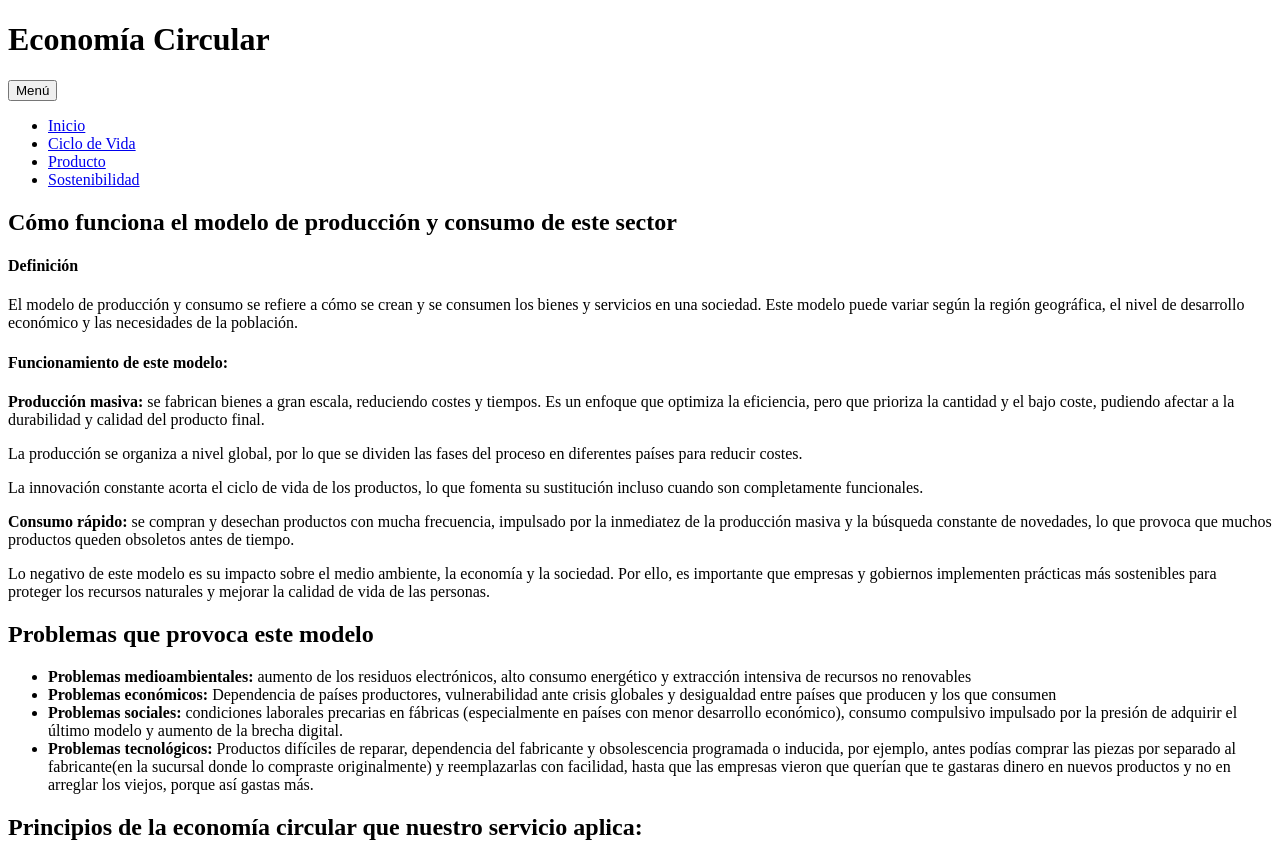
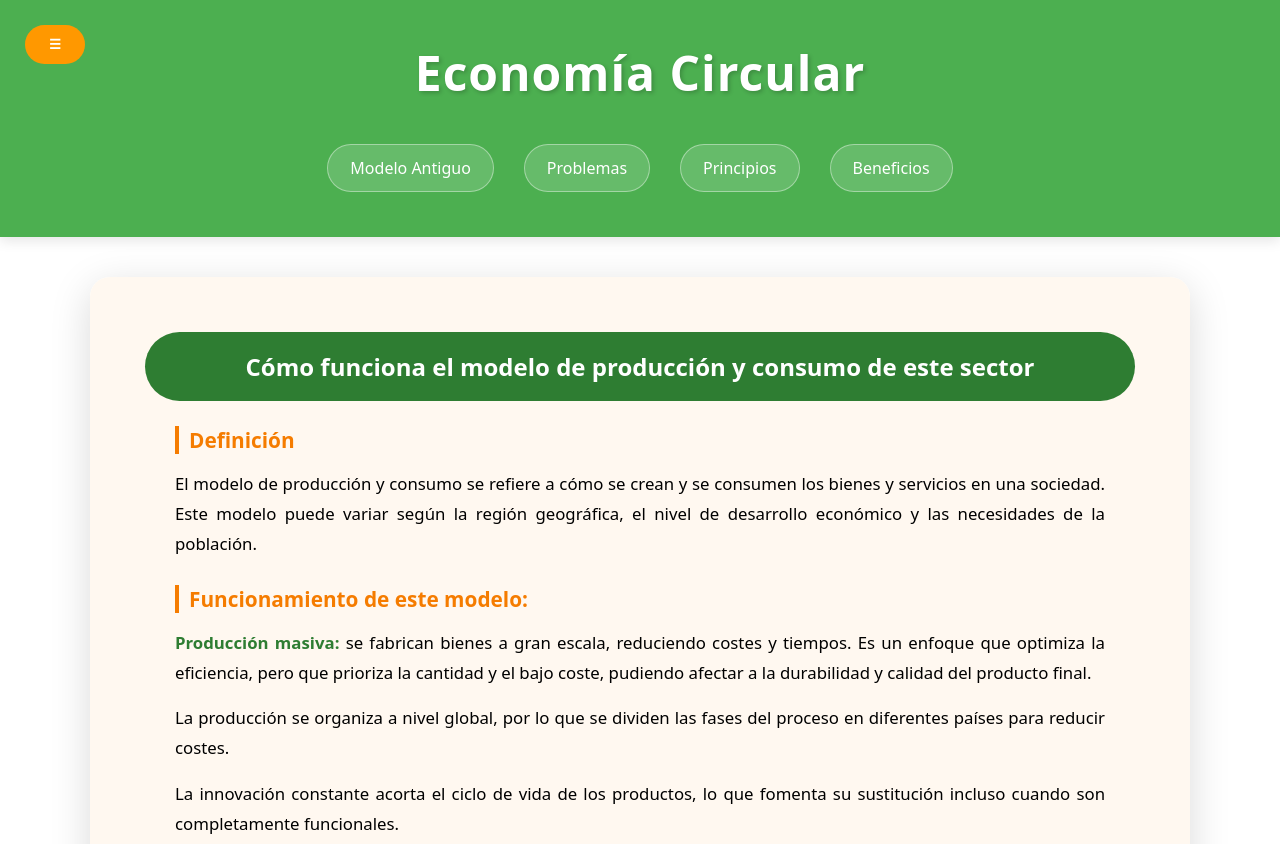
Before and after one commit to joseasb/Trabajo-2nd-trimestre-sost, a plain HTML site: page pages/economia-circular.html in a window 1280 px wide. Shown: the top 844 px of the page. Drawn offline with Linux system fonts and the light colour scheme.

Commit message:
Subiendo primera forma del css para Economia circular

```diff
--- a/css/styles.css
+++ b/css/styles.css
@@ -0,0 +1,186 @@
+/* ===== RESET Y BASE ===== */
+*, *::before, *::after {
+    margin: 0;
+    padding: 0;
+    box-sizing: border-box;
+}
+
+body {
+    font-family: system-ui, -apple-system, "Segoe UI", sans-serif;
+}
+
+/* ===== CONTENEDOR PRINCIPAL ===== */
+main {
+    width: min(1100px, 95%);
+    margin: 40px auto;
+    padding: 30px;
+    background-color: rgba(255, 248, 240, 0.96); /* Fondo crema claro */
+    border-radius: 20px;
+    box-shadow: 0 10px 40px rgba(0,0,0,0.15);
+}
+
+/* ===== CABECERA (Se queda arriba, no sigue el scroll) ===== */
+#headerEC {
+    position: relative; /* Cambiado de sticky a relative para que se quede en el inicio */
+    display: flex;
+    flex-direction: column;
+    align-items: center;
+    padding: 2.5rem 2rem;
+    background-color: #4CAF50; /* Verde Naturaleza */
+    color: white;
+    box-shadow: 0 4px 12px rgba(0,0,0,0.1);
+}
+
+#headerEC h1 {
+    font-size: 3rem;
+    margin-bottom: 1.5rem;
+    letter-spacing: 1px;
+    text-shadow: 2px 2px 4px rgba(0,0,0,0.2);
+    color: #ffffff;
+}
+
+/* ===== MENÚ SUPERIOR (Puntos Internos) ===== */
+.menu #lista-puntos {
+    list-style: none;
+    display: flex;
+    flex-wrap: wrap;
+    justify-content: center;
+    gap: 20px; /* SEPARACIÓN entre botones de navegación */
+    margin-top: 10px;
+}
+
+.menu #lista-puntos li {
+    margin: 5px; /* Refuerzo de separación para móviles */
+}
+
+.menu #lista-puntos a {
+    color: white;
+    text-decoration: none;
+    padding: 12px 22px; /* Más espacio interno */
+    font-weight: 500;
+    background-color: rgba(255, 255, 255, 0.15);
+    border-radius: 30px;
+    transition: all 0.3s ease;
+    border: 1px solid rgba(255, 255, 255, 0.4);
+    display: inline-block;
+}
+
+.menu #lista-puntos a:hover {
+    background-color: #ffffff;
+    color: #4CAF50;
+    transform: translateY(-3px);
+}
+
+/* ===== MENÚ LATERAL ===== */
+.side-menu {
+    position: fixed; /* Cambiado para que no flote sobre el contenido al bajar */
+    top: 25px;
+    left: 25px;
+    z-index: 200;
+}
+
+#MenuDesplegable {
+    background-color: #FF9800; /* Naranja más vivo para destacar */
+    color: white;
+    border: none;
+    padding: 12px 24px;
+    font-weight: bold;
+    cursor: pointer;
+    border-radius: 50px;
+    transition: transform 0.2s, background 0.3s;
+}
+
+#MenuDesplegable:hover {
+    background-color: #F57C00;
+    transform: scale(1.05);
+}
+
+#lista {
+    list-style: none;
+    background-color: #ffffff; /* Fondo blanco para contraste */
+    margin-top: 10px;
+    width: 220px;
+    border-radius: 12px;
+    overflow: hidden;
+    box-shadow: 0 10px 25px rgba(0,0,0,0.15);
+    border: 1px solid #e0e0e0;
+}
+
+#lista.hidden {
+    display: none;
+}
+
+#lista li a {
+    display: block;
+    padding: 15px 20px;
+    color: #2e7d32;
+    text-decoration: none;
+    font-weight: 600;
+    transition: all 0.3s;
+}
+
+#lista li a:hover {
+    background-color: #e8f5e9;
+    padding-left: 30px;
+    color: #1b5e20;
+}
+
+/* ===== SECCIONES ===== */
+section {
+    margin-bottom: 50px;
+    padding: 25px;
+}
+
+section h2 {
+    margin-bottom: 25px;
+    background-color: #2e7d32; /* Verde fuerte para títulos */
+    text-align: center;
+    padding: 18px;
+    color: white;
+    border-radius: 50px; /* Bordes redondeados tipo "pastilla" */
+}
+
+h4 {
+    color: #F57C00;
+    margin: 25px 30px 10px;
+    font-size: 1.3rem;
+    border-left: 4px solid #F57C00;
+    padding-left: 10px;
+}
+
+section p {
+    text-align: justify;
+    margin: 15px 30px;
+    line-height: 1.8;
+    font-size: 1.05rem;
+}
+
+section ul {
+    margin: 20px 60px;
+}
+
+section li {
+    margin-bottom: 12px;
+}
+
+strong {
+    color: #2e7d32;
+}
+
+/* ===== IMÁGENES ===== */
+section img {
+    max-width: 70%;
+    height: auto;
+    display: block;
+    margin: 30px auto;
+    border-radius: 15px;
+    border: 4px solid #e8f5e9;
+    box-shadow: 0px 15px 30px rgba(0,0,0,0.1);
+}
+
+/* ===== RESPONSIVE ===== */
+@media (max-width: 768px) {
+    #headerEC h1 { font-size: 2rem; }
+    .menu #lista-puntos { gap: 8px; }
+    .menu #lista-puntos a { font-size: 0.9rem; padding: 8px 12px; }
+}
--- a/js/main.js
+++ b/js/main.js
@@ -0,0 +1,8 @@
+const btnDesplegable= document.querySelector("#MenuDesplegable");
+const lista = document.querySelector("#lista");
+
+btnDesplegable.addEventListener("click", () => {
+      lista.classList.toggle("hidden");
+      btnDesplegable.textContent =
+        lista.classList.contains("hidden") ? "☰" : "✖";
+});
--- a/pages/economia-circular.html
+++ b/pages/economia-circular.html
@@ -8,15 +8,24 @@
     <script src="../js/main.js" defer></script>
 </head>
 <body>
+
     <header id="headerEC">
-        <h1>Economía Circular</h1>
-        <nav class="menu">
-             <button id="MenuDesplegable">Menú</button>
+        <nav class="side-menu">
+             <button id="MenuDesplegable">☰</button>
             <ul id="lista" class="hidden">
                 <li><a href="../index.html">Inicio</a></li>
                 <li><a href="../pages/ciclo-vida.html">Ciclo de Vida</a></li>
                 <li><a href="../pages/producto.html">Producto</a></li>
                 <li><a href="../pages/sostenibilidad.html">Sostenibilidad</a></li>
+            </ul>
+        </nav>
+        <h1>Economía Circular</h1>
+        <nav class="menu">
+            <ul id="lista-puntos">
+                <li><a href="#ModeloAntiguo">Modelo Antiguo</a></li>
+                <li><a href="#Problemas">Problemas</a></li>
+                <li><a href="#PrincipiosEC">Principios</a></li>
+                <li><a href="#BeneficiosEC">Beneficios</a></li>
             </ul>
         </nav>
     </header>
@@ -135,4 +144,5 @@
             </ul>
         </section>
     </main>
+    </body>
 </html>
```
